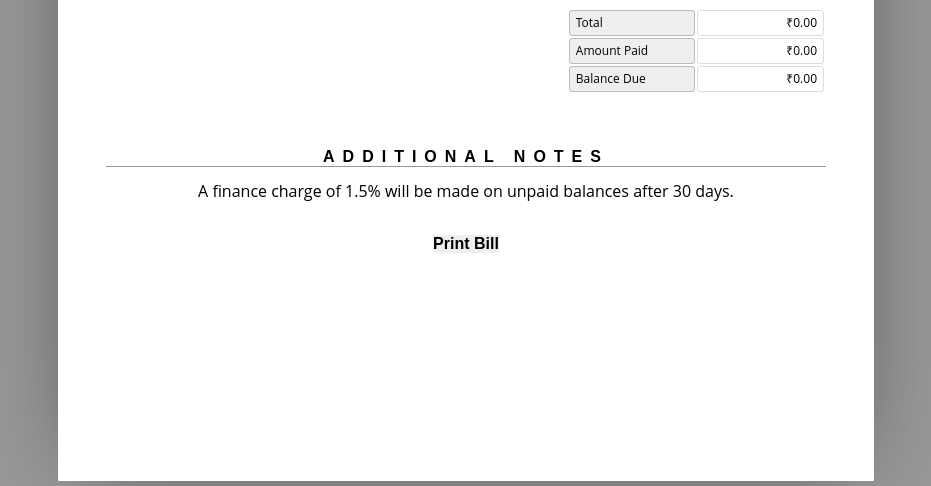
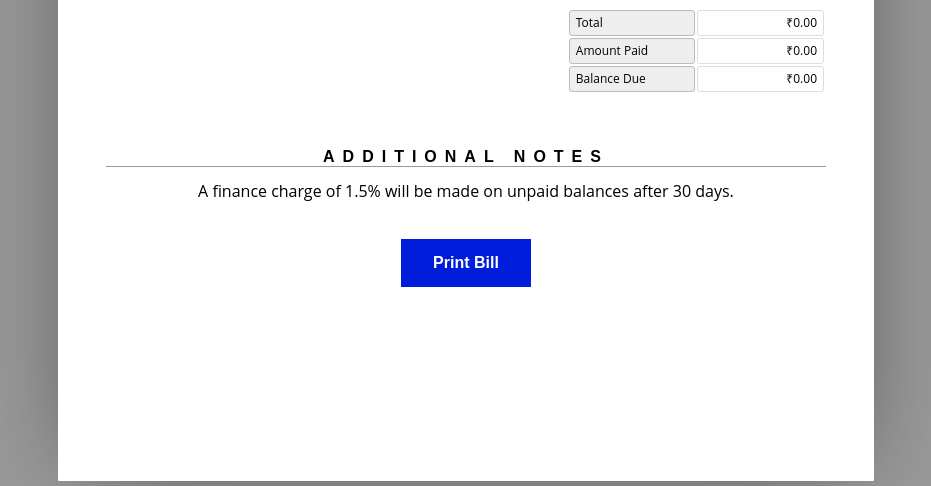
Before and after one commit to AJAY1684/DBMS-Project, a PHP site: page /ProductBilling.html in a window 1280 px wide. Shown: the part 623-1109 px from the top of the page, without its empty margins (174-1105 px from the left). Run offline with PHP 8.4, Linux system fonts and the light colour scheme.

Commit message:
Update ProductBilling.CSS

```diff
--- a/ProductBilling.CSS
+++ b/ProductBilling.CSS
@@ -143,4 +143,18 @@ tr:hover .cut { opacity: 1; }
 }
 
 
+.button {
+  background-color: rgb(0, 28, 220);
+  border: none;
+  color: white;
+  padding: 15px 32px;
+  text-align: center;
+  text-decoration: none;
+  display: inline-block;
+  font-size: 16px;
+  margin: 4px 2px;
+  cursor: pointer;
+}
+
+
 @page { margin: 0; }
```
